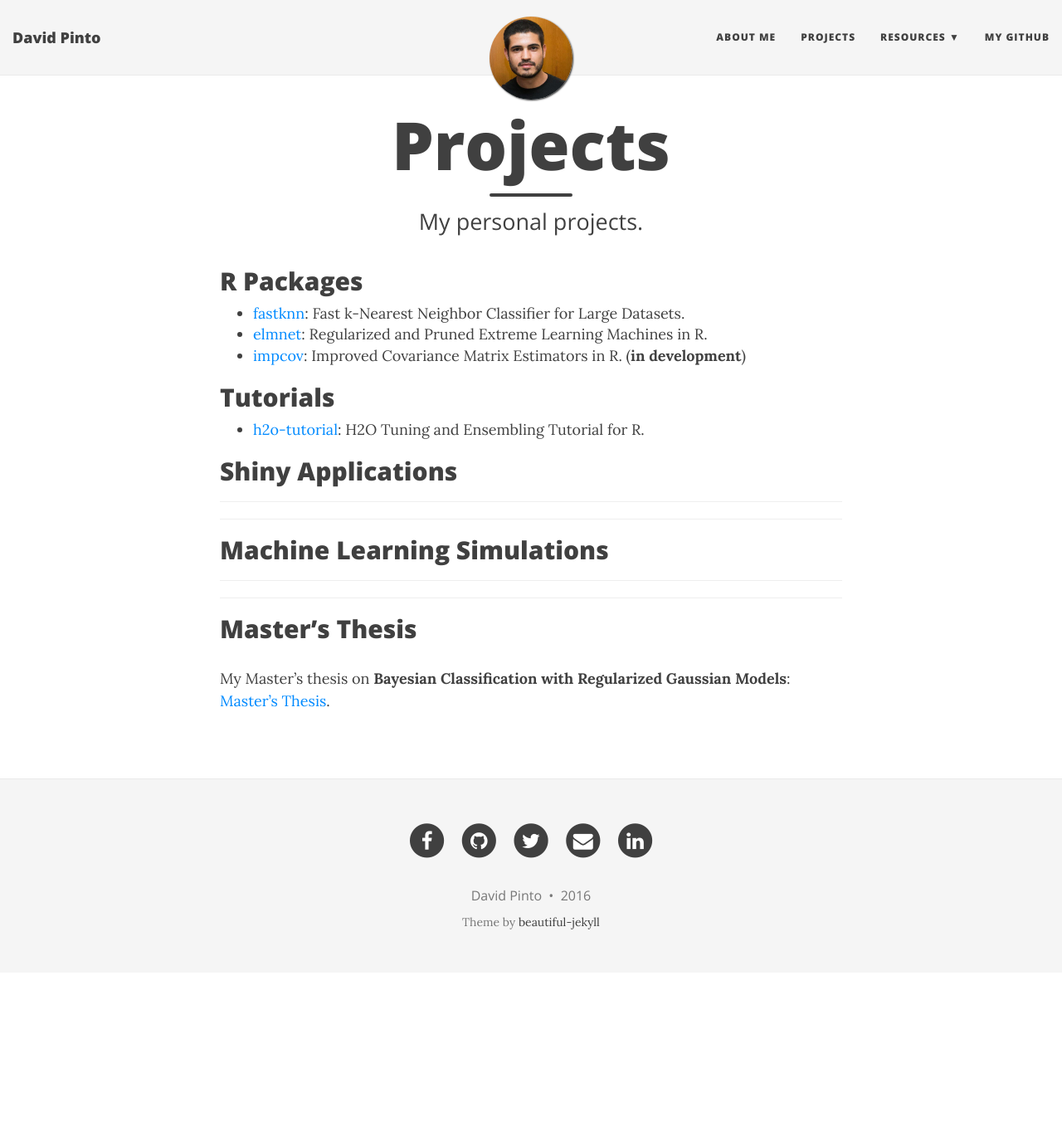
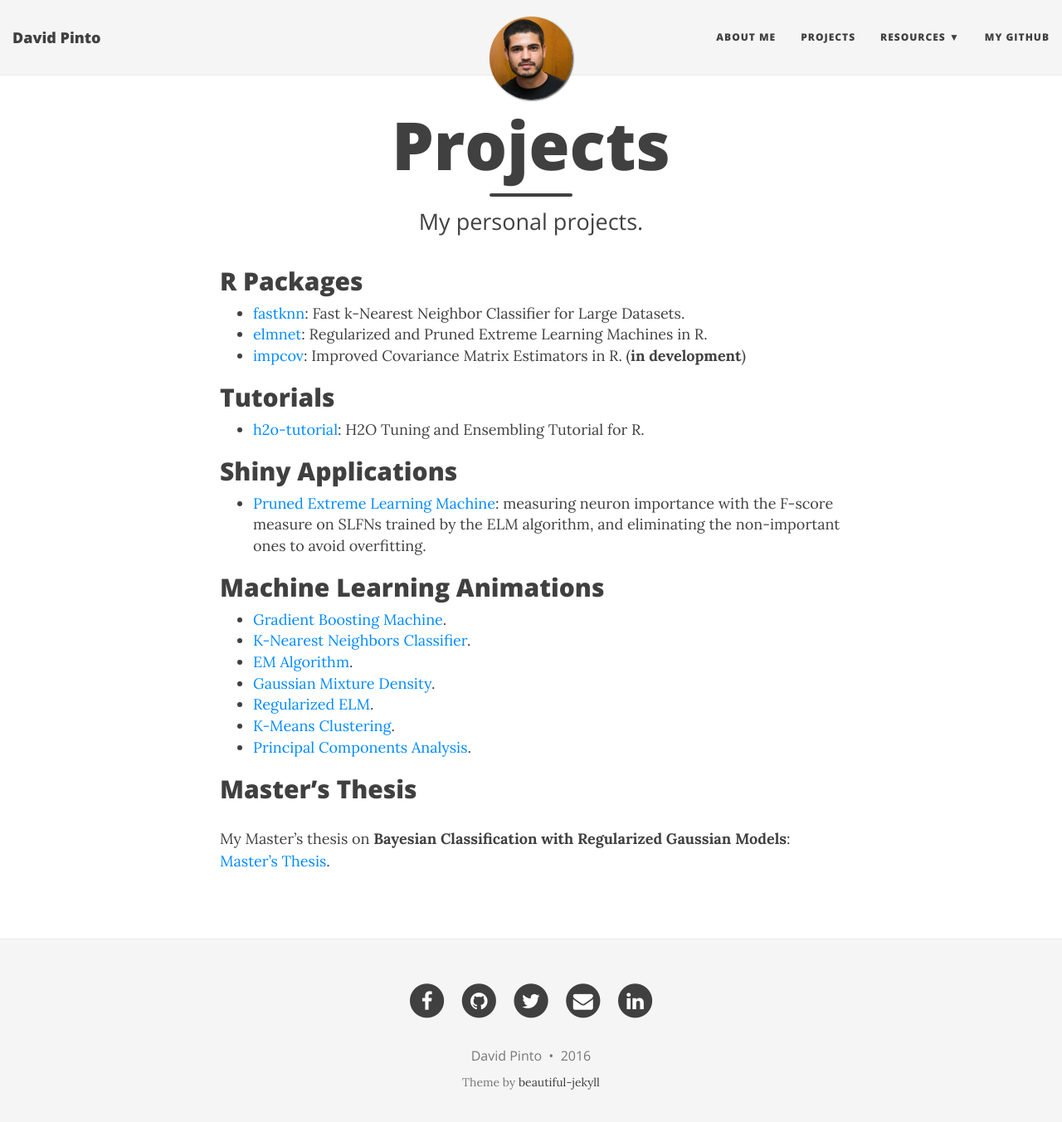
Before and after one commit to davpinto/davpinto.github.io, a Jekyll site: the page built from projects.md, in a window 1280 px wide and 1365 px high. Shown: the top 1352 px of the window at 83% size. Built offline with Jekyll 4.4.1, drawn with Linux system fonts in a browser that asks for light colours; nearby versions of some CDN libraries.

Commit message:
Update projects section

```diff
--- a/projects.md
+++ b/projects.md
@@ -16,15 +16,17 @@
 
 ## Shiny Applications
 
-----
+- [Pruned Extreme Learning Machine](https://beta.rstudioconnect.com/davidpinto/elm-shiny/): measuring neuron importance with the F-score measure on SLFNs trained by the ELM algorithm, and eliminating the non-important ones to avoid overfitting.
 
-----
+## Machine Learning Animations
 
-## Machine Learning Simulations
-
-----
-
-----
+- [Gradient Boosting Machine](https://davpinto.github.io/ml-simulations/#gradient-boosting-machine-iterations).
+- [K-Nearest Neighbors Classifier](https://davpinto.github.io/ml-simulations/#k-nearest-neighbors-classifier).
+- [EM Algorithm](https://davpinto.github.io/ml-simulations/#expectation-maximization-algorithm).
+- [Gaussian Mixture Density](https://davpinto.github.io/ml-simulations/#gaussian-mixture-density).
+- [Regularized ELM](https://davpinto.github.io/ml-simulations/#regularized-extreme-learning-machine).
+- [K-Means Clustering](https://davpinto.github.io/ml-simulations/#image-segmentation-with-k-means).
+- [Principal Components Analysis](https://davpinto.github.io/ml-simulations/#image-reconstruction-with-principal-components-analysis).
 
 ## Master's Thesis
 
```
